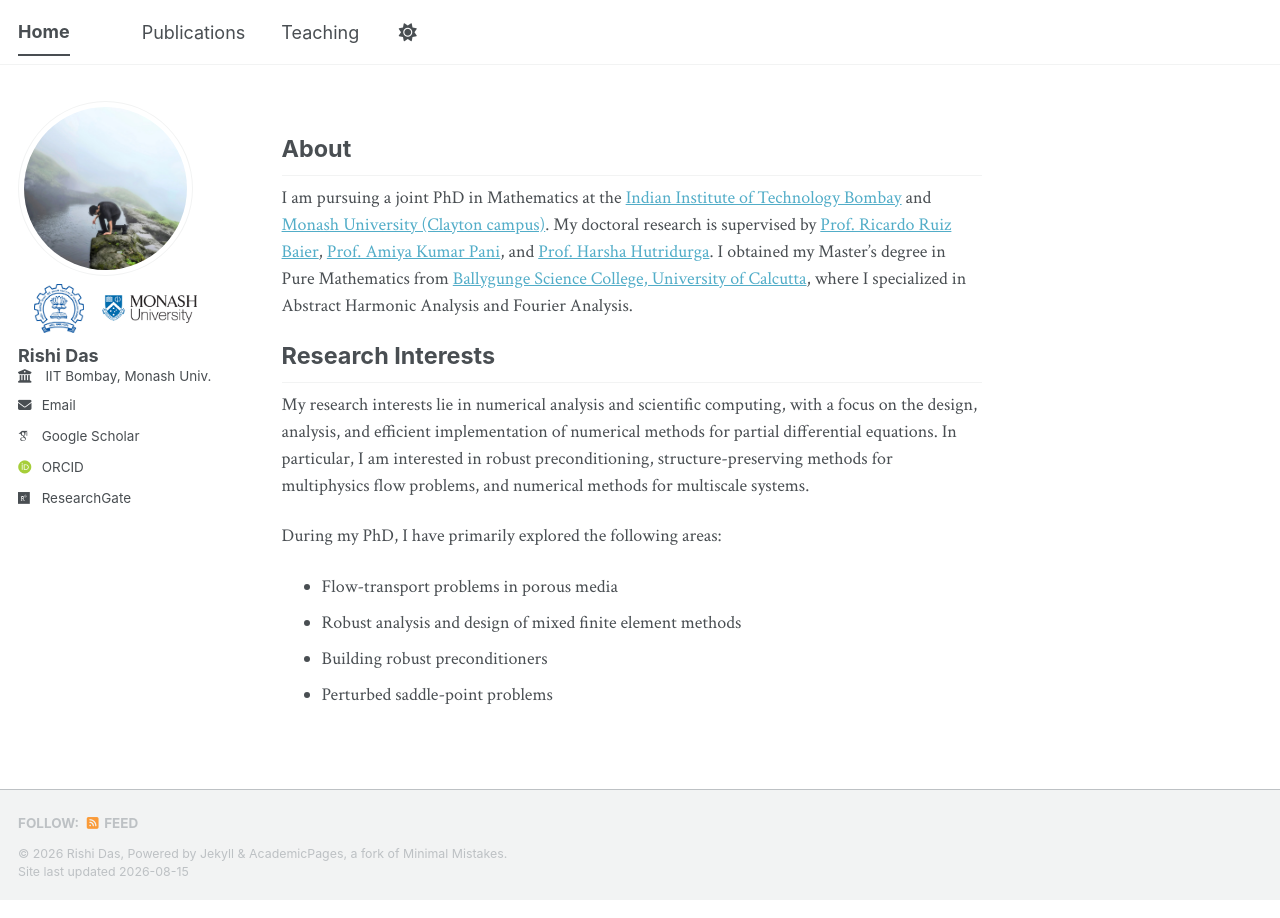
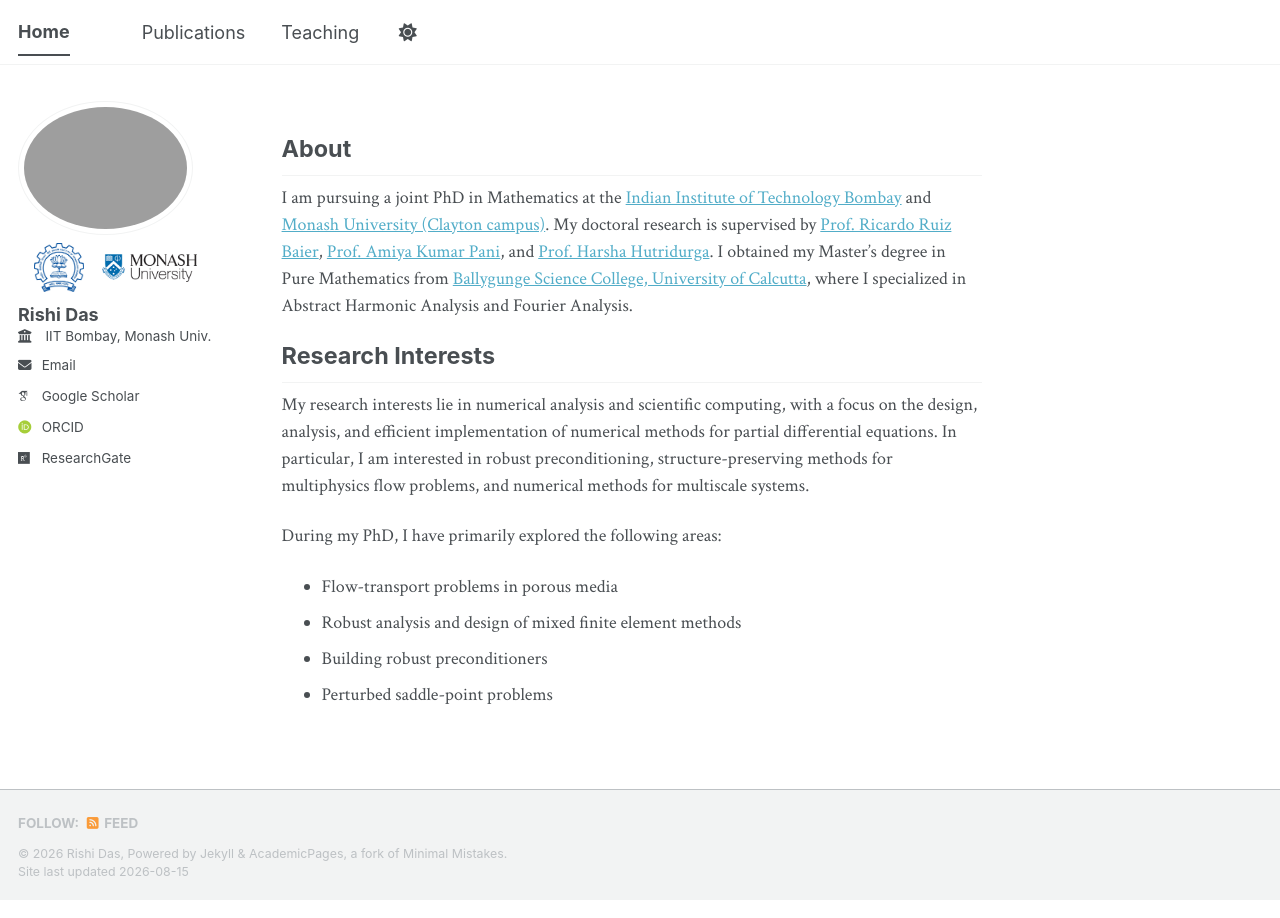
Before and after one commit to rishidas-04/rishidas-04.github.io, a Jekyll site: the page built from _pages/about.md, in a window 1280 px wide. Built offline with Jekyll 4.4.1, drawn with Linux system fonts in a browser that asks for light colours; some web fonts are replaced; a script bundle is joined from its source files by our own code; library files that are not in the unit come from our copies.

Commit message:
Update _config.yml

```diff
--- a/_config.yml
+++ b/_config.yml
@@ -23,7 +23,7 @@
 #               Additional customization can be done by editing /_includes/author-profile.html
 author:
   # Biographic information
-  avatar           : "https://rishidas-04.github.io/images/rishi_profile_pic.jpg"
+  avatar           : "https://rishidas-04.github.io/images/1000129455.jpg"
   name             : "Rishi Das"
   pronouns         : # example: "she/her"
   bio              : #"Short biography for the left-hand sidebar"
```
